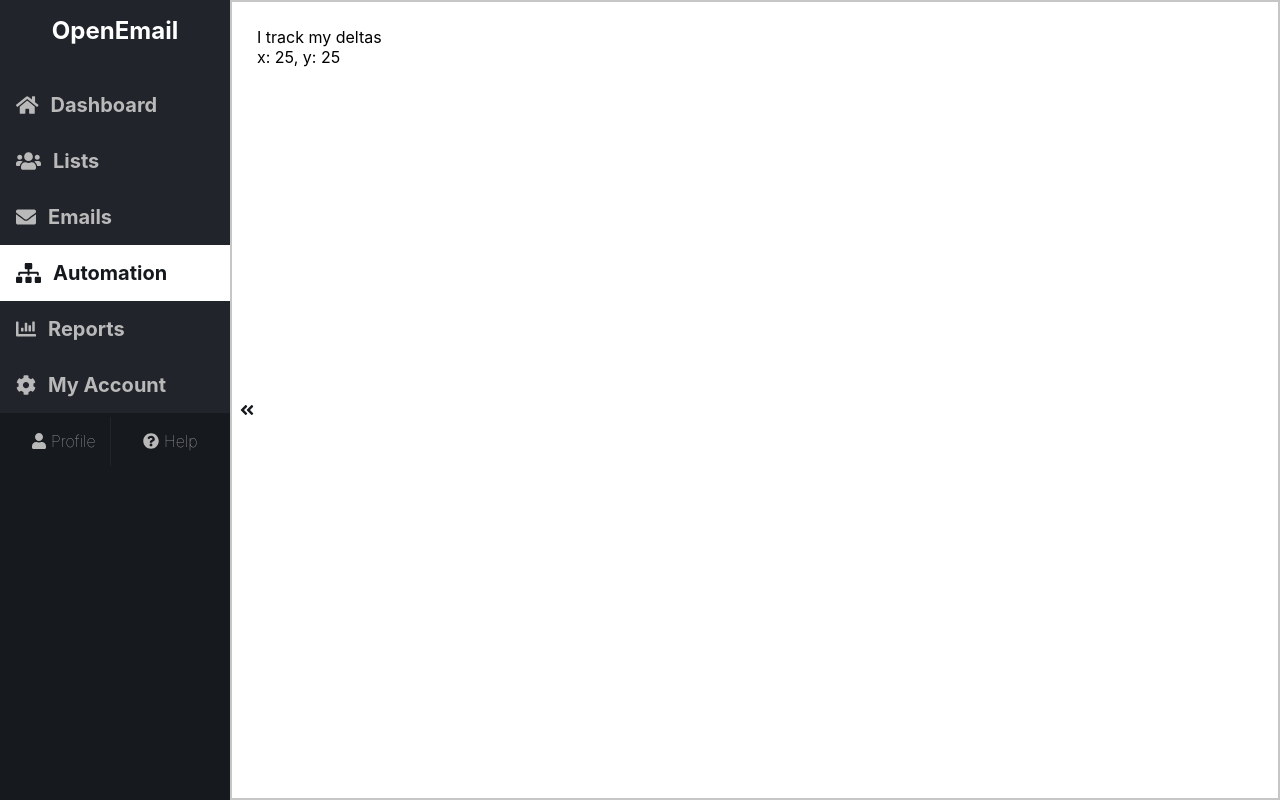
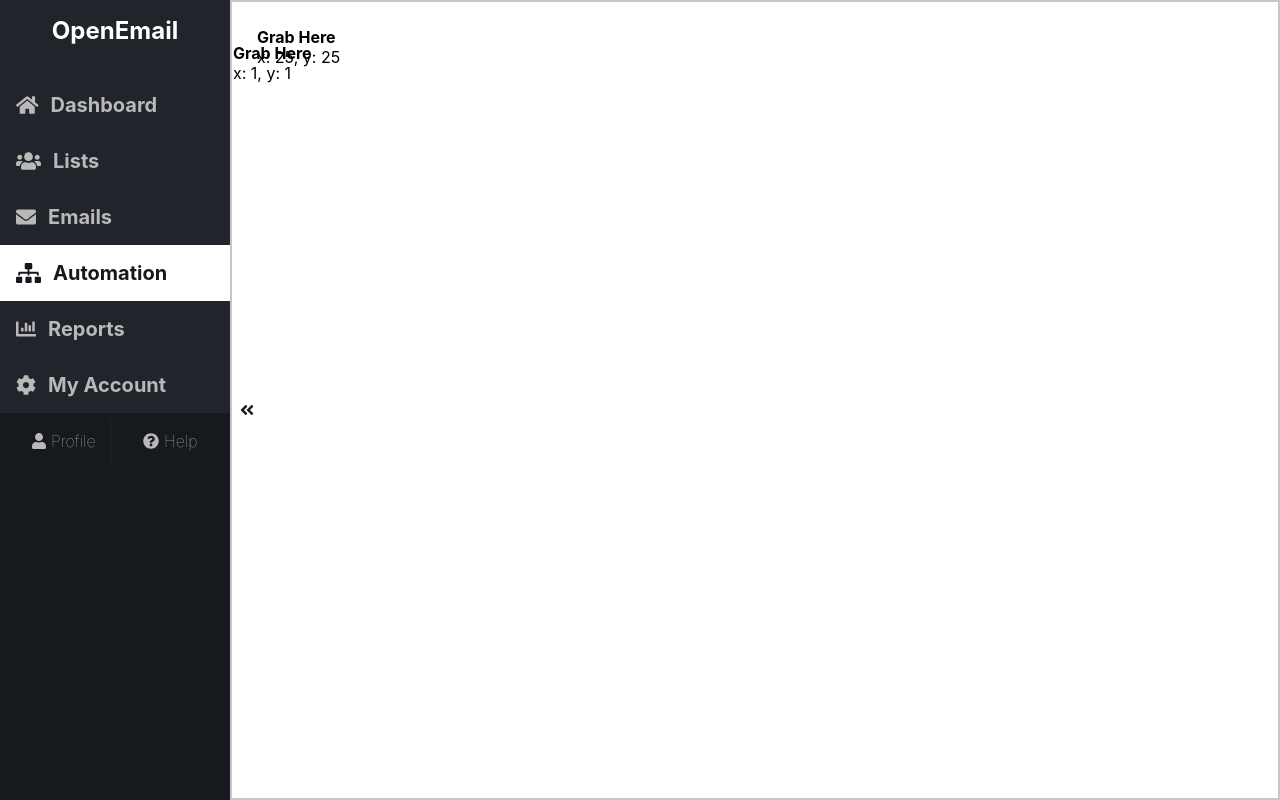
Before and after one commit to logmannn/marketing-automation-tool-ui, a React (Create React App) app: page / in a window 1280 px wide. Built offline with nearby package versions, Linux system fonts and the light colour scheme.

Commit message:
allow for multiple draggle items with individual state for each

```diff
--- a/src/editing/Editing.js
+++ b/src/editing/Editing.js
@@ -21,20 +21,27 @@ export default class Editing extends Component {
     super(props);
     this.state = {
       activeDrags: 0,
-      deltaPosition: {
-        x: 25,
-        y: 25
-      }
+      deltaPositions: [],
+      loading: true
     };
   }
 
   componentDidMount() {
     this.setState({
+      loading: false,
       activeDrags: 0,
-      deltaPosition: {
+      deltaPositions: [
+        [
+          {
             x: 25,
             y: 25
+          },
+          {
+            x: 1,
+            y: 1
           }
+        ]
+      ]
     });
   }
 
@@ -47,20 +54,22 @@ export default class Editing extends Component {
   };
 
   handleDrag = (e, ui) => {
-    console.log("ui.x: " + ui.x);
-    console.log("ui.deltaX: " + ui.deltaX);
-
-    this.setState({
-      deltaPosition: {
+    // console.log(e.target.id);
+    const items = this.state.deltaPositions;
+    console.log(items);
+    items[0][e.target.id] = {
       x: ui.x + ui.deltaX,
       y: ui.y + ui.deltaY
-      }
+    };
+    console.log(items);
+    this.setState({
+      deltaPositions: items
     });
   };
 
   render() {
     const dragHandlers = { onStart: this.onStart, onStop: this.onStop };
-    const { deltaPosition } = this.state;
+    const { deltaPositions, loading } = this.state;
     return (
       <EditingDiv
         className={
@@ -70,19 +79,48 @@ export default class Editing extends Component {
           (this.props.isHidden === false && "editingSmall")
         }
       >
+        {loading ? (
+          "loading"
+        ) : (
+          <>
             <Draggable
-          defaultPosition={{ x: deltaPosition.x, y: deltaPosition.y }} // in the future this will not be used and it will be taken from the server
+              defaultPosition={{
+                x: deltaPositions[0][0].x,
+                y: deltaPositions[0][0].y
+              }} // in the future this will not be used and it will be taken from the server
               onDrag={this.handleDrag}
               bounds="parent"
               {...dragHandlers}
+              handle="strong"
             >
               <div className="box" style={{ width: "150px" }}>
-            <div>I track my deltas</div>
+                <strong id="0">Grab Here</strong>
                 <div>
-              x: {deltaPosition.x.toFixed(0)}, y: {deltaPosition.y.toFixed(0)}
+                  x: {deltaPositions[0][0].x.toFixed(0)}, y:{" "}
+                  {deltaPositions[0][0].y.toFixed(0)}
                 </div>
               </div>
             </Draggable>
+            <Draggable
+              defaultPosition={{
+                x: deltaPositions[0][1].x,
+                y: deltaPositions[0][1].y
+              }} // in the future this will not be used and it will be taken from the server
+              onDrag={this.handleDrag}
+              bounds="parent"
+              {...dragHandlers}
+              handle="strong"
+            >
+              <div className="box" style={{ width: "150px" }}>
+                <strong id="1">Grab Here</strong>
+                <div>
+                  x: {deltaPositions[0][1].x.toFixed(0)}, y:{" "}
+                  {deltaPositions[0][1].y.toFixed(0)}
+                </div>
+              </div>
+            </Draggable>
+          </>
+        )}
       </EditingDiv>
     );
   }
```
Lines whose indentation alone changed are shown as unchanged.
